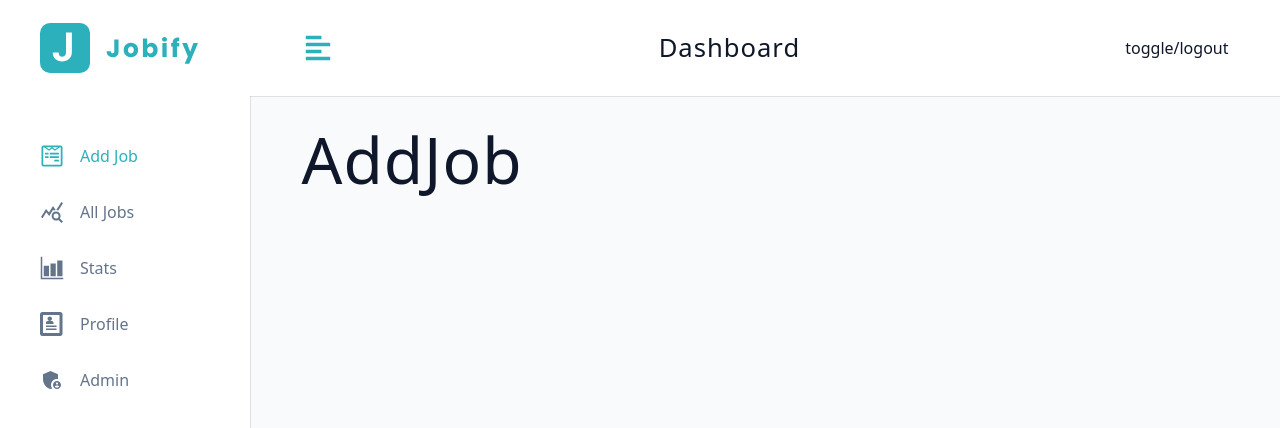
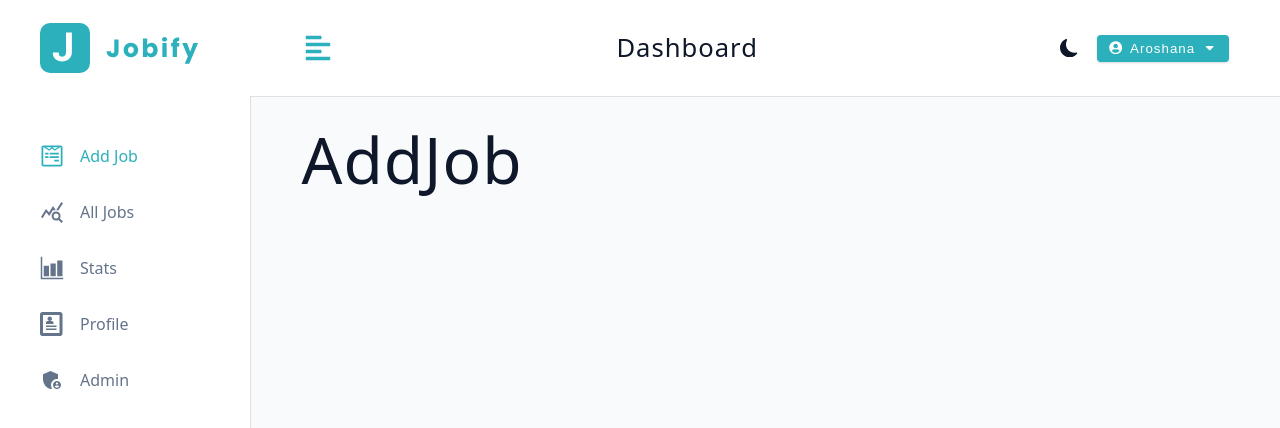
Before and after one commit to Aroshana1/TopJobs, a React (Vite) app in the folder client/: page /dashboard in a window 1280 px wide. Shown: the top 428 px of the page. Built offline with nearby package versions, Linux system fonts and the light colour scheme.

Commit message:
dashboard frontend completed

```diff
--- a/client/src/App.jsx
+++ b/client/src/App.jsx
@@ -13,6 +13,15 @@
   Profile,
   Admin,
 } from "./pages";
+
+export const checkDefaultTheme = () => {
+  const isDarkTheme = localStorage.getItem("darkTheme") === "true";
+  document.body.classList.toggle("dark-theme", isDarkTheme);
+  return isDarkTheme;
+};
+
+checkDefaultTheme();
+
 const router = createBrowserRouter([
   {
     path: "/",
--- a/client/src/assets/wrappers/LogoutContainer.js
+++ b/client/src/assets/wrappers/LogoutContainer.js
@@ -1,4 +1,4 @@
-import styled from 'styled-components';
+import styled from "styled-components";
 
 const Wrapper = styled.div`
   position: relative;
--- a/client/src/assets/wrappers/ThemeToggle.js
+++ b/client/src/assets/wrappers/ThemeToggle.js
@@ -1,4 +1,4 @@
-import styled from 'styled-components';
+import styled from "styled-components";
 
 const Wrapper = styled.button`
   background: transparent;
--- /dev/null
+++ b/client/src/components/LogoutContainer.jsx
@@ -0,0 +1,30 @@
+import React from "react";
+import { FaUserCircle, FaCaretDown } from "react-icons/fa";
+import Wrapper from "../assets/wrappers/LogoutContainer";
+import { useState } from "react";
+import { useDashboardContext } from "../pages/DashboardLayout";
+
+const LogoutContainer = () => {
+  const [ShowLogout, setShowLogout] = useState(false);
+  const { user, logoutUser } = useDashboardContext();
+  return (
+    <Wrapper>
+      <button
+        type="button"
+        className="btn logout-btn"
+        onClick={() => setShowLogout(!ShowLogout)}
+      >
+        <FaUserCircle />
+        {user?.name}
+        <FaCaretDown />
+      </button>
+      <div className={ShowLogout ? "dropdown show-dropdown" : "dropdown"}>
+        <button type="button" className="dropdown-btn" onClick={logoutUser}>
+          Logout
+        </button>
+      </div>
+    </Wrapper>
+  );
+};
+
+export default LogoutContainer;
--- a/client/src/components/NavBar.jsx
+++ b/client/src/components/NavBar.jsx
@@ -3,6 +3,8 @@
 import { FaAlignLeft } from "react-icons/fa";
 import Logo from "./Logo";
 import { useDashboardContext } from "../pages/DashboardLayout";
+import LogoutContainer from "./LogoutContainer";
+import ThemeToggle from "./ThemeToggle";
 
 const NavBar = () => {
   const { toggleSidebar } = useDashboardContext();
@@ -16,7 +18,10 @@
           <Logo />
           <h4 className="logo-text">dashboard</h4>
         </div>
-        <div className="btn-container">toggle/logout</div>
+        <div className="btn-container">
+          <ThemeToggle />
+          <LogoutContainer />
+        </div>
       </div>
     </Wrapper>
   );
--- /dev/null
+++ b/client/src/components/ThemeToggle.jsx
@@ -0,0 +1,20 @@
+import React from "react";
+import { BsFillSunFill, BsFillMoonFill } from "react-icons/bs";
+import Wrapper from "../assets/wrappers/ThemeToggle";
+import { useDashboardContext } from "../pages/DashboardLayout";
+
+const ThemeToggle = () => {
+  const { isDarkTheme, toggleDarkTheme } = useDashboardContext();
+
+  return (
+    <Wrapper onClick={toggleDarkTheme}>
+      {isDarkTheme ? (
+        <BsFillSunFill className="toggle-icon" />
+      ) : (
+        <BsFillMoonFill className="toggle-icon" />
+      )}
+    </Wrapper>
+  );
+};
+
+export default ThemeToggle;
--- a/client/src/pages/DashboardLayout.jsx
+++ b/client/src/pages/DashboardLayout.jsx
@@ -2,16 +2,20 @@
 import { Outlet } from "react-router-dom";
 import Wrapper from "../assets/wrappers/Dashboard";
 import { BigSideBar, NavBar, SmallSideBar } from "../components";
+import { checkDefaultTheme } from "../App";
 const DashboardContext = createContext();
 
 const DashboardLayout = () => {
   //temp
-  const user = { name: "john" };
+  const user = { name: "Aroshana" };
   const [ShowSidebar, setShowSidebar] = useState(false);
-  const [isDarkTheme, setIsDarkTheme] = useState(false);
+  const [isDarkTheme, setIsDarkTheme] = useState(checkDefaultTheme());
 
   const toggleDarkTheme = () => {
-    console.log("toggle dark theme");
+    const newDarkTheme = !isDarkTheme;
+    setIsDarkTheme(newDarkTheme);
+    document.body.classList.toggle("dark-theme", newDarkTheme);
+    localStorage.setItem("darkTheme", newDarkTheme);
   };
 
   const toggleSidebar = () => {
```
